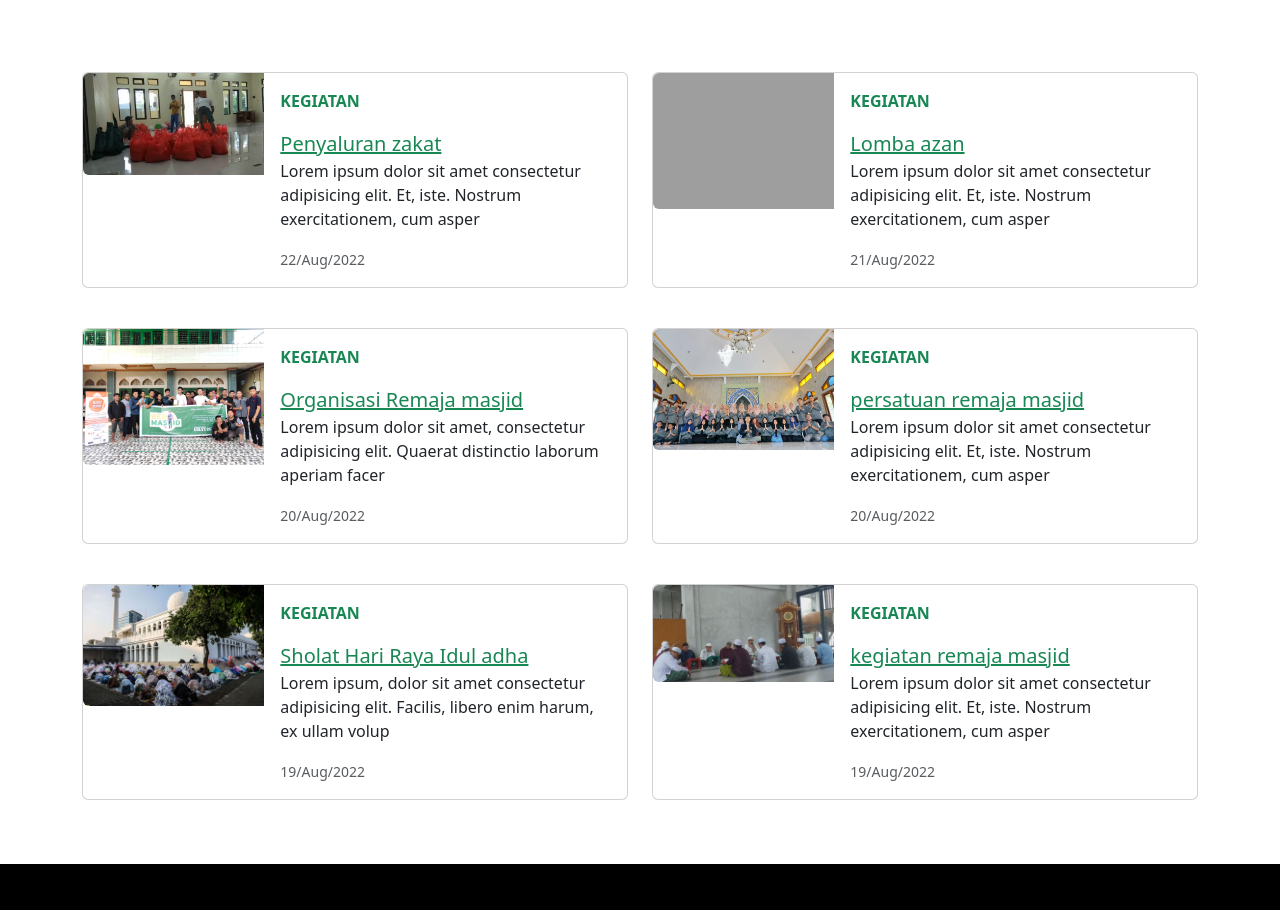
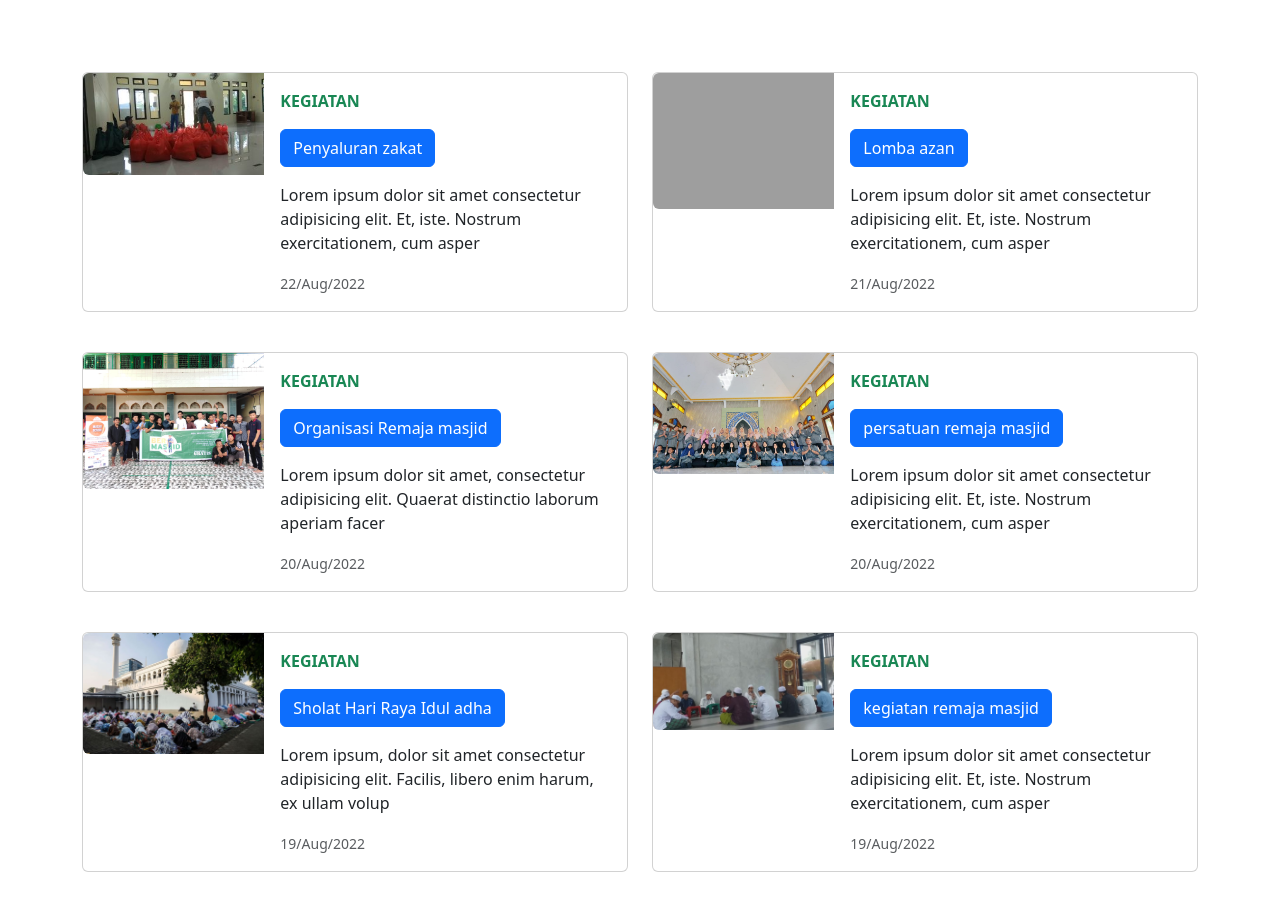
Before and after one commit to AdriskaEstiawan/Projek_PengelolanDataMasjid, a PHP site: page /index.php?page=kegiatan in a window 1280 px wide. Shown: the part 107-1017 px from the top of the page. Run offline with PHP 8.4, Linux system fonts and the light colour scheme; data comes from the database, SQL or seed files in the repository; some libraries are stand-ins or nearby versions; grey boxes are pictures that could not be loaded.

Commit message:
membuat fungsi button pada bagian kegiatan

```diff
--- a/frontend/kegiatan.php
+++ b/frontend/kegiatan.php
@@ -18,7 +18,7 @@
             <div class="col-md-8">
             <div class="card-body">
                 <p class="text-success fw-bold">KEGIATAN</p>
-                <a href="frontend/konten.php?id=<?php echo $data['id_pengumuman'] ?>" class="text-success"><p class="card-text fs-5"><?= $data['judul'] ?></p></a>
+                <a href="frontend/konten.php?id=<?php echo $data['id_pengumuman'] ?>" class="text-success"><p class="btn btn-primary text-decoration"><?= $data['judul'] ?></p></a>
                 <p class="card-text"><?= substr($data['isi_pengumuman'],0,100); ?></p>
                 <p class="card-text"><small class="text-muted"><?= date("d/M/Y", strtotime($data['tgl'])); ?></small></p>
             </div>
```
